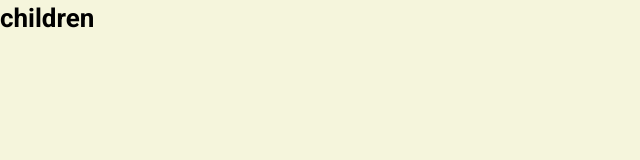
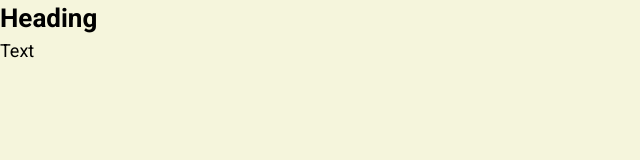
Before and after one commit to Nigohmahram/usaman_edu, a Next.js app: page / in a window 1280 px wide. Shown: the top 160 px of the page, without its empty margins (0-640 px from the left). Built offline with nearby package versions, Linux system fonts and the light colour scheme.

Commit message:
Text Component

```diff
--- a/package.json
+++ b/package.json
@@ -13,6 +13,7 @@
     "@types/react": "18.2.20",
     "@types/react-dom": "18.2.7",
     "autoprefixer": "10.4.15",
+    "classnames": "^2.3.2",
     "eslint": "8.47.0",
     "eslint-config-next": "13.4.19",
     "next": "13.4.19",
--- a/src/components/index.ts
+++ b/src/components/index.ts
@@ -1 +1,2 @@
 export { default as Heading } from './heading/heading';
+export { default as Text } from './text/text';
--- /dev/null
+++ b/src/components/text/text.module.css
@@ -0,0 +1,21 @@
+.p{
+        margin: 0;
+}
+
+.m{
+        font-size: 14px;
+        line-height: 24px;
+        /* color: red; */
+}
+
+.s{
+                font-size: 16px;
+                line-height: 26px;
+                /* color: blue; */
+}
+
+.l{
+                font-size: 18px;
+                line-height: 29px;
+                /* color: yellow; */
+}
--- /dev/null
+++ b/src/components/text/text.props.ts
@@ -0,0 +1,6 @@
+import { ReactNode } from "react";
+
+export interface TextProps {
+        size?: 's' | 'm' | 'l'
+        children: ReactNode
+}
--- /dev/null
+++ b/src/components/text/text.tsx
@@ -0,0 +1,18 @@
+import { TextProps } from "./text.props";
+import styles from './text.module.css';
+import cn from 'classnames';
+
+const Text = ({size = 'm', children}: TextProps): JSX.Element => {
+  return (
+    <p className={cn(styles.p, {
+        [styles.s]: size ===  's',
+        [styles.m]: size ===  'm',
+        [styles.l]: size ==  'l',
+    })}
+    >
+        {children}
+        </p>
+  );
+};
+
+export default Text;
--- a/src/pages/index.tsx
+++ b/src/pages/index.tsx
@@ -1,10 +1,11 @@
-import React from 'react';
-import { Heading } from '../components';
+import { Heading, Text } from '../components';
+
 
 const Index = () => {
   return (
     <div>
-      <Heading tag='h1'>children</Heading>
+      <Heading tag='h1'>Heading</Heading>
+      <Text size='l'>Text</Text>
     </div>
   );
 };
```
Also changed, not shown: 1 other file (tests, documents, lock files or other folders).
